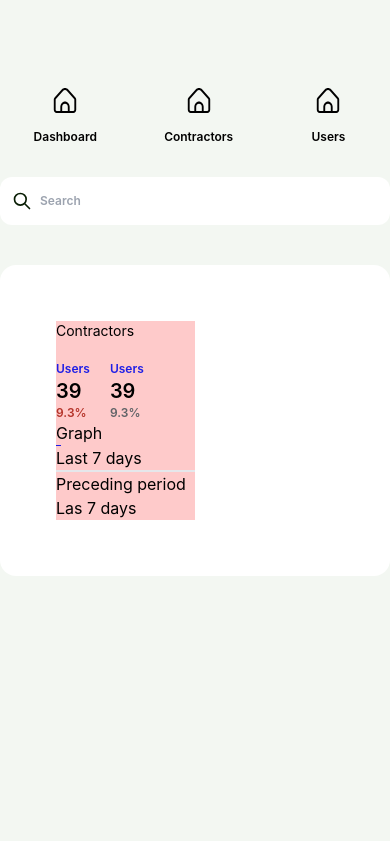
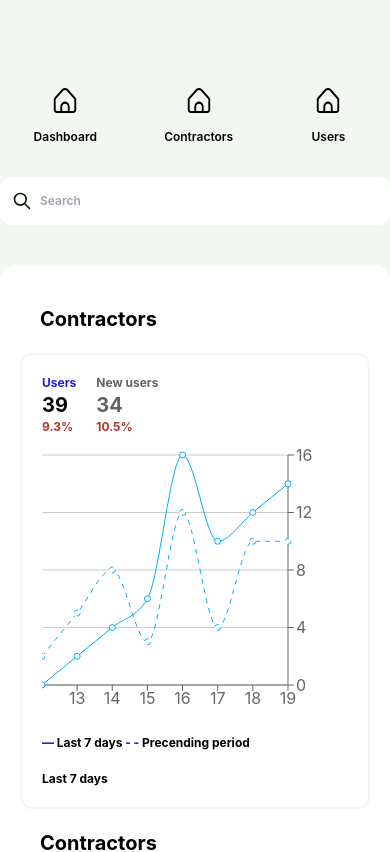
Before and after one commit to mamun-prodhan/super-admin, a React (Create React App) app: page / in a window 390 px wide. Shown: the top 852 px of the page. Built offline with nearby package versions, Linux system fonts and the light colour scheme.

Commit message:
constractors responsive added

```diff
--- a/src/App.js
+++ b/src/App.js
@@ -61,8 +61,11 @@ function App() {
           </button> */}
         </div>
         {/* graph container  */}
-        <div className="p-14 mt-10 bg-[#FFF] rounded-2xl">
-          <div className="w-[50%] bg-red-200">
+        <div className="p-5 lg:p-14 mt-10 lg:flex gap-12 bg-[#FFF] rounded-2xl">
+          <div className="lg:w-[50%]">
+            <Contractors></Contractors>
+          </div>
+          <div className="lg:w-[50%]">
             <Contractors></Contractors>
           </div>
         </div>
--- a/src/components/Contractors/Contractors.js
+++ b/src/components/Contractors/Contractors.js
@@ -1,34 +1,113 @@
-import React from 'react';
+import React from "react";
+import {
+  LineChart,
+  Line,
+  CartesianGrid,
+  XAxis,
+  YAxis,
+  Tooltip,
+  ResponsiveContainer,
+  Legend,
+} from "recharts";
 
 const Contractors = () => {
+    const data = [
+        {
+          name: '12 Aug',
+          uv: 0,
+          pv: 2,
+          amt: 2400,
+        },
+        {
+          name: '13',
+          uv: 2,
+          pv: 5,
+          amt: 2210,
+        },
+        {
+          name: '14',
+          uv: 4,
+          pv: 8,
+          amt: 2290,
+        },
+        {
+          name: '15',
+          uv: 6,
+          pv: 3,
+          amt: 2000,
+        },
+        {
+          name: '16',
+          uv: 16,
+          pv: 12,
+          amt: 2181,
+        },
+        {
+          name: '17',
+          uv: 10,
+          pv: 4,
+          amt: 2500,
+        },
+        {
+          name: '18',
+          uv: 12,
+          pv: 10,
+          amt: 2100,
+        },
+        {
+          name: '19',
+          uv: 14,
+          pv: 10,
+          amt: 2100,
+        },
+      ];
   return (
     <div>
-            <h3 className='text-sm mb-5'>Contractors</h3>
+      <h3 className="text-xl font-bold p-5">Contractors</h3>
       {/* graph */}
-            <div>
-                <div className='flex'>
-                    <div className='me-5'>
-                        <p className='text-xs font-semibold text-[#1E1EE6]'>Users</p>
-                        <p className='text-xl font-semibold'>39</p>
-                        <p className='text-xs font-semibold text-[#B5342A]'>9.3%</p>
+      <div className="p-5 border-2 rounded-xl border-[#F3F7F2]">
+        <div className="flex">
+          <div className="me-5">
+            <p className="text-xs font-bold text-[#1E1EE6]">Users</p>
+            <p className="text-xl font-bold">39</p>
+            <p className="text-xs font-bold text-[#B5342A]">9.3%</p>
+          </div>
+          <div className="">
+            <p className="text-xs font-bold text-[#606367]">New users</p>
+            <p className="text-xl font-bold text-[#606367]">34</p>
+            <p className="text-xs font-bold text-[#B5342A]">10.5%</p>
+          </div>
+        </div>
+        <div className="h-[300px] lg:h-[400px]">
+          <ResponsiveContainer width="100%" height="100%">
+          <LineChart
+            data={data}
+            axisLine={false}
+                tickLine={false}
+            margin={{
+                top: 20,
+                right: 0,
+                left: 0,
+                bottom: 20,
+            }}
+            >
+            <CartesianGrid vertical={false} />
+            <XAxis dataKey="name"/>
+            <YAxis yAxisId="right" orientation="right" />
+            <Tooltip />
+            <Line yAxisId="right" type="monotone" dataKey="uv" stroke="#00AEFF"  />
+            <Line yAxisId="right" type="monotone" dataKey="pv" stroke="#00AEFF"  strokeDasharray="5 5" />
+            </LineChart>
+          </ResponsiveContainer>
         </div>
         <div>
-                        <p className='text-xs font-semibold text-[#1E1EE6]'>Users</p>
-                        <p className='text-xl font-semibold'>39</p>
-                        <p className='text-xs font-semibold text-[#606367]'>9.3%</p>
+          <p className="text-xs font-bold mb-5">
+            <span className="font-extrabold text-[#1E1EE6]">— </span>Last 7 days{" "}
+            <span className="font-extrabold text-[#1E1EE6]">- -</span>{" "}
+            Precending period
+          </p>
+          <p className="text-xs font-bold">Last 7 days</p>
         </div>
-                </div>
-                <div>
-                    <p>Graph</p>
-                </div>
-                <div>
-                    <hr className='w-[5px] border-[#1E1EE6]' />
-                    <p>Last 7 days</p>
-                    <hr />
-                    <hr />
-                    <p>Preceding period</p>
-                </div>
-                <p>Las 7 days</p>
       </div>
     </div>
   );
```
Lines whose indentation alone changed are shown as unchanged.
